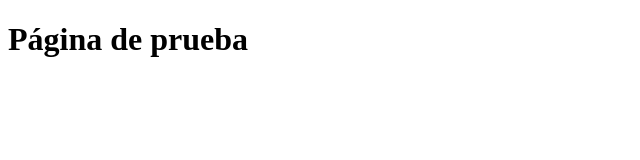
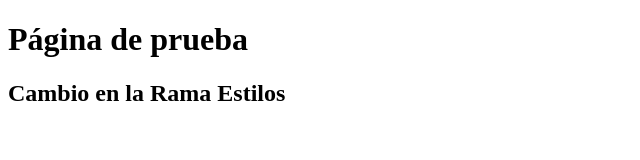
Before and after one commit to MarcoTeacher/PruebasGithubClase, a plain HTML site: page index.html in a window 1280 px wide. Shown: the whole page, without its empty margins (0-640 px from the left). Drawn offline with Linux system fonts and the light colour scheme.

Commit message:
Modificado index.html en la rama estilos

```diff
--- a/index.html
+++ b/index.html
@@ -8,5 +8,6 @@
 </head>
 <body>
     <h1>Página de prueba</h1>
+    <h2>Cambio en la Rama Estilos</h2>
 </body>
 </html>
```
